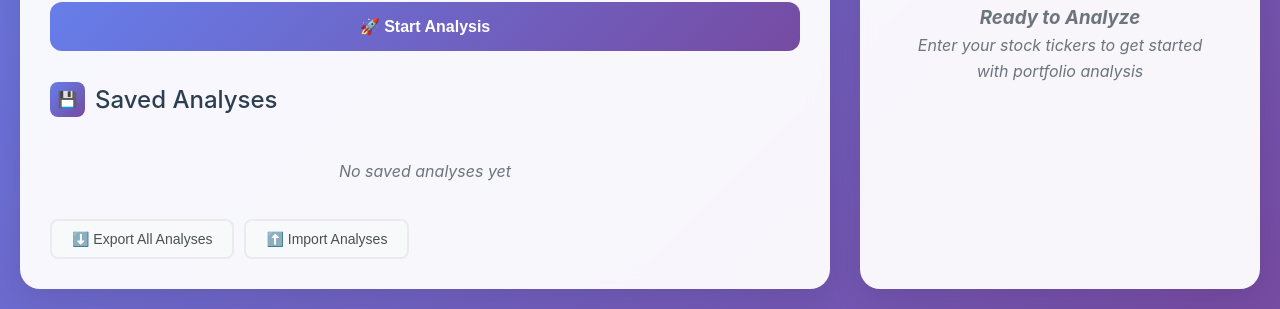
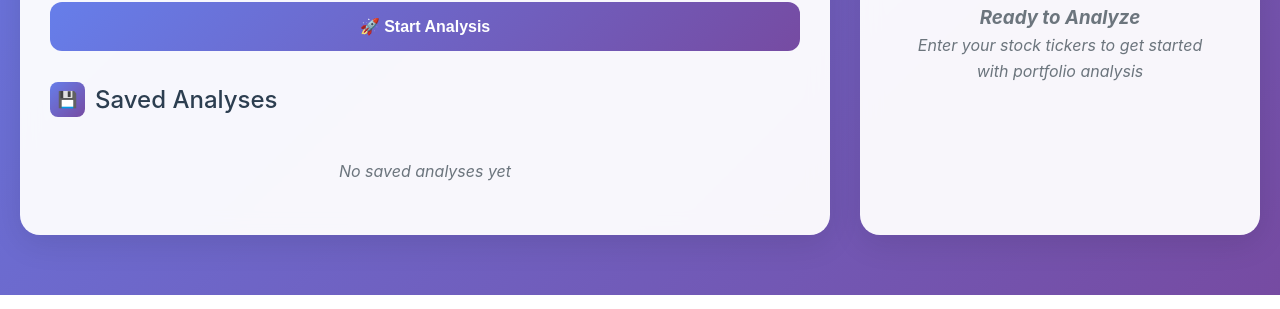
Before and after one commit to trhbtrb/analysis, a plain HTML site: page index.html in a window 1280 px wide. Shown: the part 505-814 px from the top of the page. Drawn offline with Linux system fonts and the light colour scheme.

Commit message:
Update index.html

```diff
--- a/index.html
+++ b/index.html
@@ -246,12 +246,6 @@ AMZN"></textarea>
                         Saved Analyses
                     </div>
                     <div id="savedAnalysesList"></div>
-                    <!-- Export/Import Buttons -->
-                    <div style="margin-top: 14px; display: flex; gap: 10px; flex-wrap: wrap;">
-                        <button class="btn btn-secondary" onclick="exportAnalyses()">⬇️ Export All Analyses</button>
-                        <input type="file" id="importAnalysesFile" style="display:none" onchange="importAnalysesFile(event)">
-                        <button class="btn btn-secondary" onclick="document.getElementById('importAnalysesFile').click()">⬆️ Import Analyses</button>
-                    </div>
                 </div>
             </div>
             <div class="analysis-panel">
@@ -351,6 +345,7 @@ AMZN"></textarea>
             });
         }
 
+        // Toggle action selection: clicking again removes action
         function selectAction(ticker, action) {
             if (actions[ticker] === action) {
                 actions[ticker] = null;
@@ -525,19 +520,28 @@ AMZN"></textarea>
             }
         }
 
+        // Export Summary to Excel (plain CSV, NO formatting)
         function exportSummaryToExcel() {
             const actionOrder = ['buy', 'sell', 'nothing', 'potential-buy', 'potential-sell'];
             const headerNames = ['buy', 'sell', 'hold', 'watch +', 'watch -'];
+
+            // Collect tickers for each column
             const columns = actionOrder.map(action =>
                 Object.entries(actions)
                     .filter(([_, val]) => val === action)
                     .map(([ticker, _]) => ticker.toLowerCase())
             );
+
+            // Find maximum column length
             const maxRows = Math.max(...columns.map(col => col.length));
+
+            // Compose CSV (no bold, no formatting)
             let csv = headerNames.join(',') + '\n';
             for (let i = 0; i < maxRows; i++) {
                 csv += columns.map(col => col[i] ? col[i] : '').join(',') + '\n';
             }
+
+            // Download CSV
             const blob = new Blob([csv], { type: "text/csv" });
             const url = URL.createObjectURL(blob);
             const a = document.createElement("a");
@@ -551,41 +555,7 @@ AMZN"></textarea>
             }, 0);
         }
 
-        // Export all analyses to JSON file
-        function exportAnalyses() {
-            const data = JSON.stringify(savedAnalyses, null, 2);
-            const blob = new Blob([data], { type: "application/json" });
-            const url = URL.createObjectURL(blob);
-            const a = document.createElement("a");
-            a.href = url;
-            a.download = "portfolio-analyses.json";
-            document.body.appendChild(a);
-            a.click();
-            setTimeout(() => {
-                document.body.removeChild(a);
-                URL.revokeObjectURL(url);
-            }, 0);
-        }
-
-        // Import analyses from JSON file
-        function importAnalysesFile(event) {
-            const file = event.target.files[0];
-            if (!file) return;
-            const reader = new FileReader();
-            reader.onload = function(e) {
-                try {
-                    const data = JSON.parse(e.target.result);
-                    Object.assign(savedAnalyses, data);
-                    localStorage.setItem('portfolioAnalyses', JSON.stringify(savedAnalyses));
-                    loadSavedAnalyses();
-                    alert('Analyses imported!');
-                } catch (err) {
-                    alert('Import failed: Invalid file');
-                }
-            };
-            reader.readAsText(file);
-        }
-
+        // Button to scroll to summary section
         function scrollToSummary() {
             const summarySection = document.getElementById('summarySectionSeparate');
             if (summarySection) {
```
